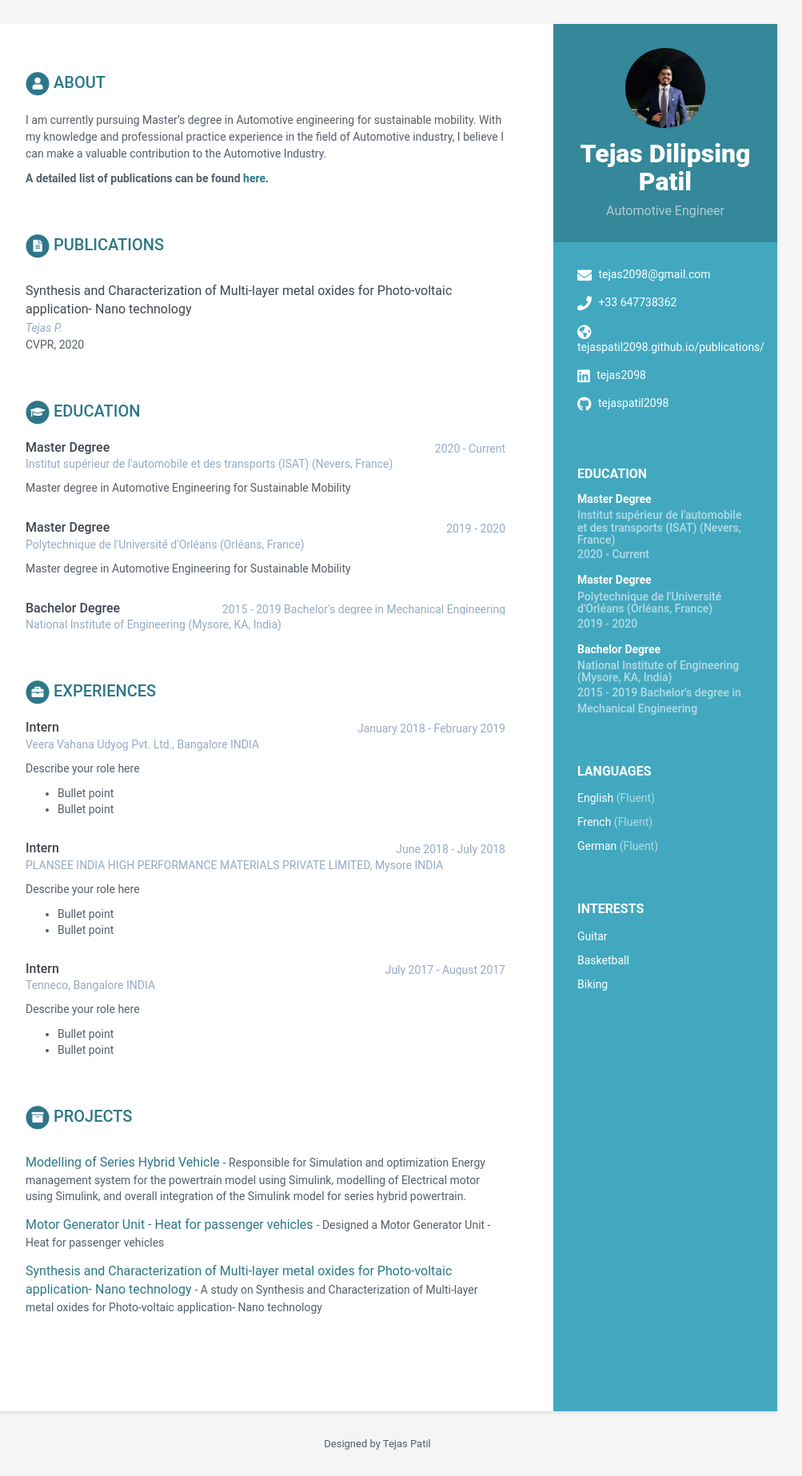
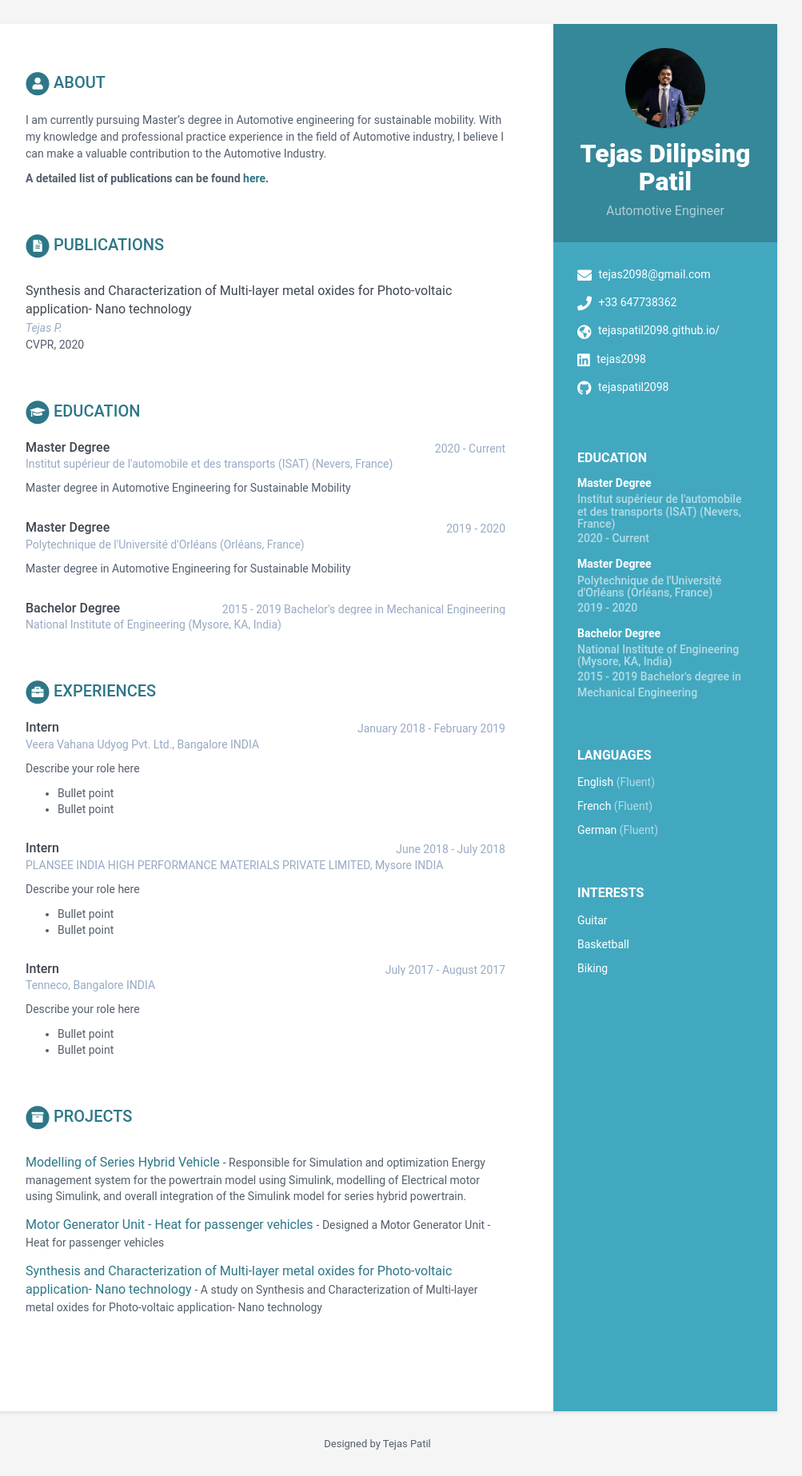
Before and after one commit to tejaspatil2098/tejaspatil2098.github.io, a Jekyll site: the page built from index.html, in a window 1280 px wide. Shown: the whole page at 80% size, without its empty margins (168-1171 px from the left). Built offline with Jekyll 4.4.1, drawn with Linux system fonts in a browser that asks for light colours.

Commit message:
Update data.yml
Updated website

```diff
--- a/_data/data.yml
+++ b/_data/data.yml
@@ -14,7 +14,7 @@ sidebar:
     # Sidebar links
     email: tejas2098@gmail.com
     phone: +33 647738362
-    website: tejaspatil2098.github.io/publications/ #do not add http://
+    website: tejaspatil2098.github.io/ #do not add http://
     linkedin: tejas2098
     github: tejaspatil2098
     gitlab:
```
